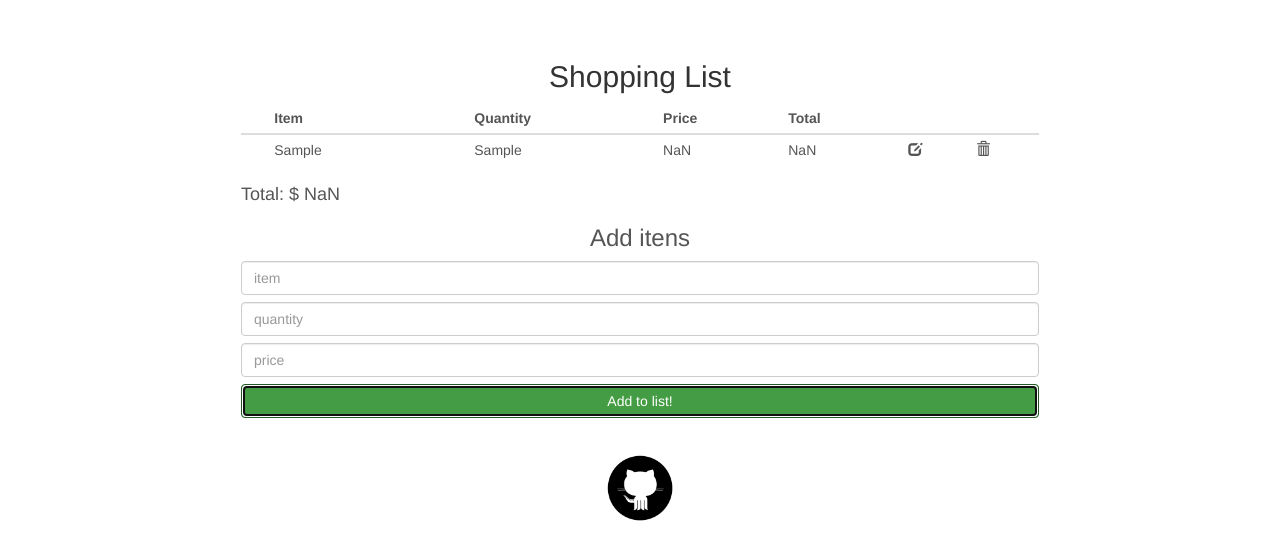
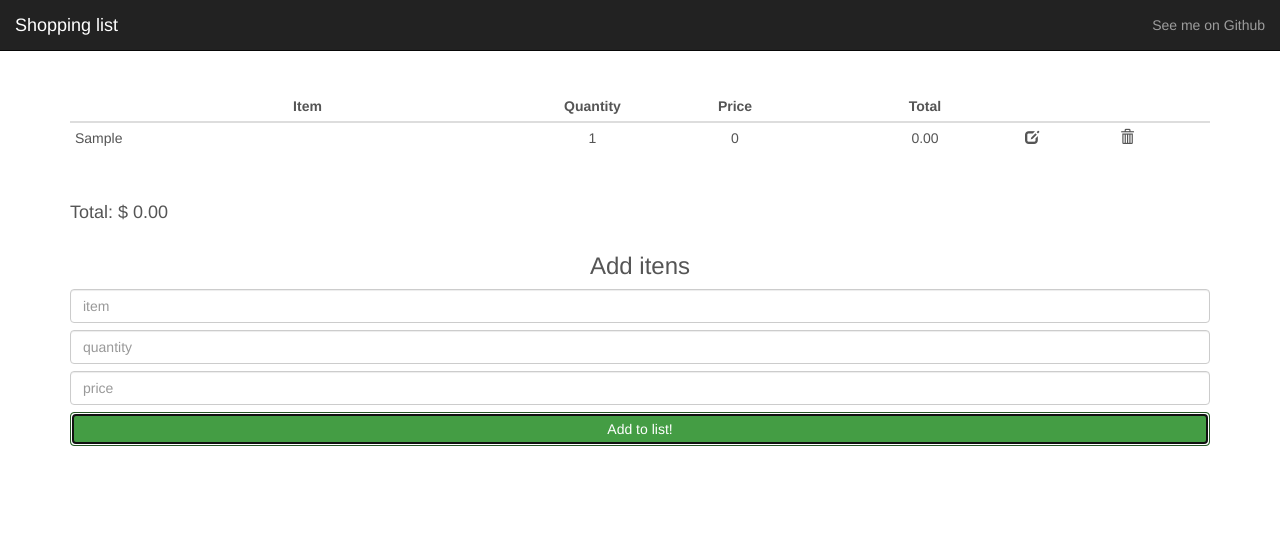
Before and after one commit to OdineiRibeiro/shopping-list, a plain HTML site: page index.html in a window 1280 px wide. Both pictures are taken after typing "Sample", "Sample", "Sample" into the empty fields and a click on the button "Add to list!". Drawn offline with nearby package versions, Linux system fonts and the light colour scheme.

Commit message:
Refactor (#1)
  * New js functions
  * New grided layout
  * Adjust README

```diff
--- a/css/style.css
+++ b/css/style.css
@@ -10,33 +10,15 @@ h2 {
   color: #333;
 }
 
-.list {
-  width: 70%;
-  margin: 0 auto;
-}
-
 input, .buttons {
   margin-top: 0.5em;
-}
-
-.item-name {
-  display:table-cell;
-  width: 200px;
-  min-width: 200px;
-}
-
-.github-image {
-  width: 70%;
-  margin: 0 auto;
-}
-
-img {
-  margin-top: 30px;
-  width: 10%;
-  height: 10%;
 }
 
 .glyphicon:hover {
   cursor: pointer;
   color: #000;
 }
+
+.navbar {
+  margin-bottom: 5vh;
+}
--- a/index.html
+++ b/index.html
@@ -11,28 +11,54 @@
   </head>
   <body>
 
+    <nav class="navbar navbar-inverse navbar-static-top">
+      <div class="container-fluid">
+        <div class="navbar-header">
+          <button type="button" class="navbar-toggle" data-toggle="collapse" data-target="#myNavbar">
+            <span class="icon-bar"></span>
+            <span class="icon-bar"></span>
+            <span class="icon-bar"></span>
+          </button>
+          <a class="navbar-brand" href="#">Shopping list</a>
+        </div>
+        <div class="collapse navbar-collapse" id="myNavbar">
+          <ul class="nav navbar-nav">
+          </ul>
+          <ul class="nav navbar-nav navbar-right">
+            <li><a href="https://github.com/OdineiRibeiro/shopping-list" target="_blank">See me on Github</a></li>
+          </ul>
+        </div>
+      </div>
+    </nav>
+
     <div class="container">
-      <div class="list">
-        <h2 class="text-center">Shopping List</h2>
-
+      <div class="row">
+        <div class="table col-xs-12">
           <table class="table table-condensed" id="table-shoplist">
             <thead>
               <tr>
-              <th> </th>
-              <th>Item</th>
-              <th>Quantity</th>
-              <th>Price</th>
-              <th>Total</th>
-              <th> </th>
-              <th> </th>
+                <th class="text-center col-xs-5">Item</th>
+                <th class="text-center col-xs-1">Quantity</th>
+                <th class="text-center col-xs-2">Price</th>
+                <th class="text-center col-xs-2">Total</th>
+                <th class="text-center col-xs-1"> </th>
+                <th class="text-center col-xs-1"> </th>
               </tr>
             </thead>
             <tbody>
             </tbody>
           </table>
+        </div>
+      </div>
 
+      <div class="row">
+        <div class="col-xs-12">
           <h4 id="display-total">Total: $0.00</h4>
+        </div>
+      </div>
 
+      <div class="row">
+        <div class="col-xs-12">
           <h3 class="text-center">Add itens</h3>
           <div class="inputs">
             <input type="item" class="form-control" id="item" placeholder="item">
@@ -42,14 +68,10 @@
 
           <div class="buttons">
             <button type="submit" class="btn btn-success btn-block" onclick="toList();">Add to list!</button>
-          <!-- <button type="submit" class="btn btn-danger btn-block">delete selected</button> -->
+          </div>
+        </div>
       </div>
 
-      </div>
-
-      <div class="github-image">
-        <a href="https://github.com/OdineiRibeiro/shopping-list"><img class="img-responsive center-block" src="images/github-icon.png" alt="Fork me on GitHub"></a>
-      </div>
     </div>
     <script type="text/javascript" src="js/app.js"></script>
   </body>
--- a/js/app.js
+++ b/js/app.js
@@ -1,33 +1,44 @@
-function toList () {
-  var item = document.getElementById("item");
-  var qtd = document.getElementById("quantity");
-  var price = document.getElementById("price");
-  var total_price = (normalizeNumber(qtd.value) * normalizeNumber(price.value)).toFixed(2);
+function toList(){
+  var product_name = document.getElementById('item');
+  var quantity_element = document.getElementById('quantity');
+  var price_element = document.getElementById('price');
 
+  if (product_name.value == '')
+    return;
+
+  quantity = quantity_element.value.isNumeric() ? parseFloat(quantity_element.value) : 1;
+  price = price_element.value.isNumeric() ? parseFloat(price_element.value.replace(',', '.')) : 0;
+
+  incrementTable(product_name.value, quantity, price);
+  cleanFields([product_name, quantity_element, price_element]);
+}
+
+function cleanFields(fields){
+  for (var i = 0; i < fields.length; i++) {
+    fields[i].value = "";
+  }
+}
+
+function incrementTable(product, quantity, price) {
   var tr = "<tr>";
 
-  tr += "<td><!-- <input type=\"checkbox\" value=\"\">  --></td>";
-  tr += "<td class=\"item-name\">" + item.value + "</td>";
-  tr += "<td>" + qtd.value + "</td>";
-  tr += "<td>" + (normalizeNumber(price.value)).toFixed(2) + "</td>";
-  tr += "<td class=\"total\">" + (parseFloat(total_price)).toFixed(2) + "</td>";
-  tr += "<td><span class=\"glyphicon glyphicon-edit\" onclick=\"editRow(this)\"></span></td>";
-  tr += "<td><span class=\"glyphicon glyphicon-trash\" onclick=\"removeRow(this)\"></span></td>";
+  tr += "<td class=\"item-name\">" + product + "</td>";
+  tr += "<td class=\"text-center\">" + quantity + "</td>";
+  tr += "<td class=\"text-center\">" + price + "</td>";
+  tr += "<td class=\"text-center total-price\">" + (quantity * price).toFixed(2) + "</td>";
+  tr += "<td><span class=\"text-center glyphicon glyphicon-edit\" onclick=\"editRow(this)\"></span></td>";
+  tr += "<td><span class=\"text-center glyphicon glyphicon-trash\" onclick=\"removeRow(this)\"></span></td>";
 
   tr += "</tr>";
 
   var table = document.getElementById("table-shoplist");
   table.tBodies[0].innerHTML += tr;
 
-  item.value = "";
-  qtd.value = "";
-  price.value = "";
-
   calculateTotal();
 }
 
-function calculateTotal () {
-  var individual_totals = document.getElementsByClassName("total");
+function calculateTotal() {
+  var individual_totals = document.getElementsByClassName("total-price");
   var total = 0;
 
   for (var i = 0; i < individual_totals.length; i++) {
@@ -46,22 +57,17 @@ function removeRow (button) {
 }
 
 function editRow(button) {
+  debugger;
   var tds = button.parentElement.parentElement.getElementsByTagName("td");
 
-  document.getElementById("item").value = tds[1].innerHTML;
-  document.getElementById("quantity").value = tds[2].innerHTML;
-  document.getElementById("price").value = tds[3].innerHTML;
+  document.getElementById("item").value = tds[0].innerHTML;
+  document.getElementById("quantity").value = tds[1].innerHTML;
+  document.getElementById("price").value = tds[2].innerHTML;
 
   button.parentElement.parentElement.remove();
   calculateTotal();
 }
 
-function normalizeNumber(number) {
-  number = number.gsub(",", ".");
-  number = parseFloat(number);
-  return number;
+String.prototype.isNumeric = function() {
+  return !isNaN(parseFloat(this));
 }
-
-String.prototype.gsub = function(search, replacement) {
-  return this.split(search).join(replacement);
-};
```
Also changed, not shown: 1 other file. Lines whose indentation alone changed are shown as unchanged.
